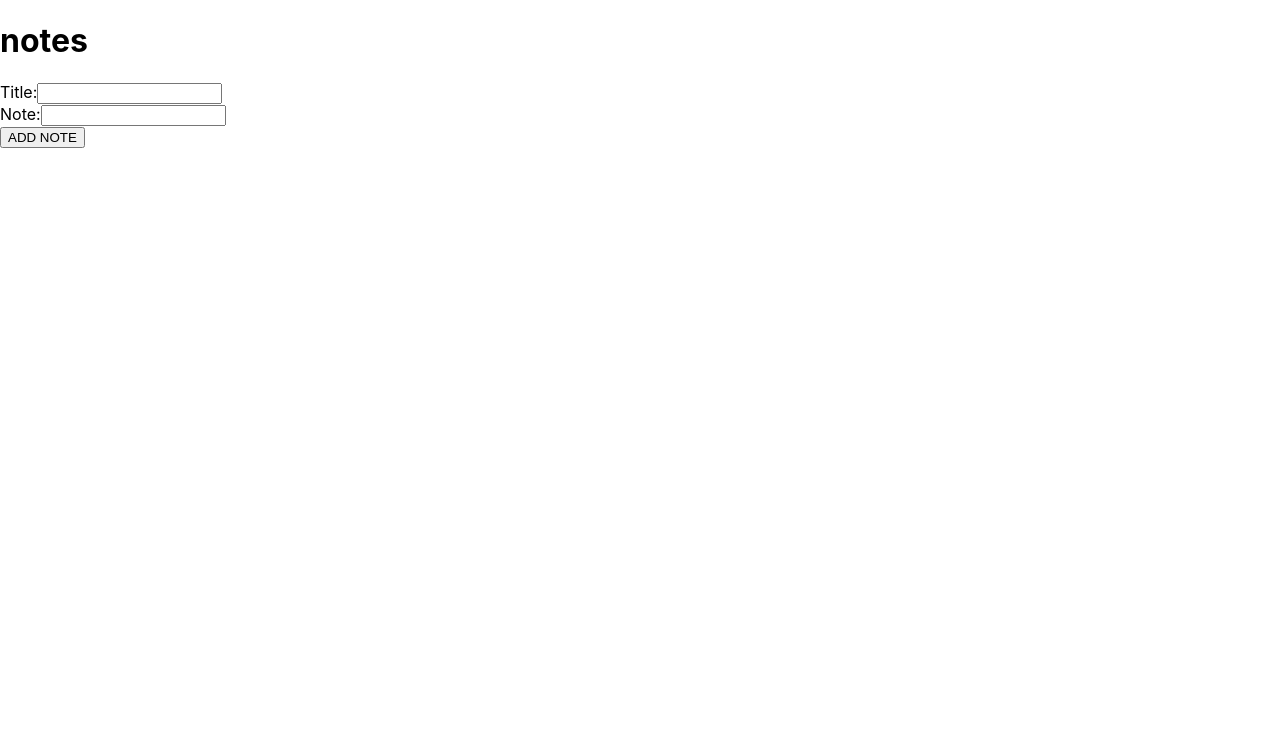
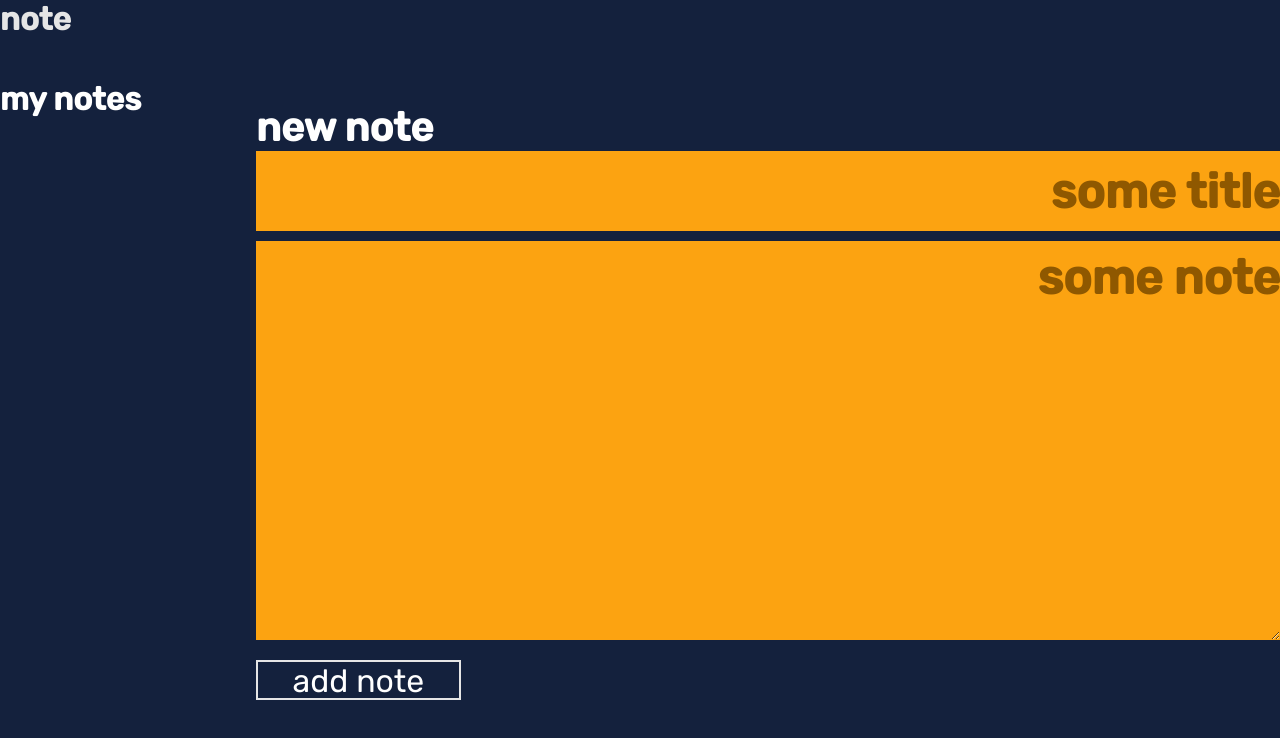
Before and after one commit to jjxmonster/redux-note, a React (Create React App) app: page / in a window 1280 px wide. Shown: the top 738 px of the page. Built offline with nearby package versions, Linux system fonts and the light colour scheme.

Commit message:
change structure

```diff
--- a/package.json
+++ b/package.json
@@ -3,6 +3,9 @@
   "version": "0.1.0",
   "private": true,
   "dependencies": {
+    "@fortawesome/fontawesome-svg-core": "^1.2.32",
+    "@fortawesome/free-solid-svg-icons": "^5.15.1",
+    "@fortawesome/react-fontawesome": "^0.1.13",
     "@testing-library/jest-dom": "^5.11.6",
     "@testing-library/react": "^11.2.2",
     "@testing-library/user-event": "^12.5.0",
--- a/public/index.html
+++ b/public/index.html
@@ -5,11 +5,15 @@
     <link rel="icon" href="%PUBLIC_URL%/favicon.ico" />
     <meta name="viewport" content="width=device-width, initial-scale=1" />
     <meta name="theme-color" content="#000000" />
+
     <meta
       name="description"
       content="Web site created using create-react-app"
     />
     <link rel="apple-touch-icon" href="%PUBLIC_URL%/logo192.png" />
+    <link rel="preconnect" href="https://fonts.gstatic.com">
+    <link href="https://fonts.googleapis.com/css2?family=Rubik:wght@400;500&display=swap" rel="stylesheet">
+
     <!--
       manifest.json provides metadata used when your web app is installed on a
       user's mobile device or desktop. See https://developers.google.com/web/fundamentals/web-app-manifest/
--- a/src/components/App.jsx
+++ b/src/components/App.jsx
@@ -1,25 +1,44 @@
-import React from 'react'
+import React, { useState } from 'react'
 import { Provider } from 'react-redux'
 
-import Form from './Form'
 import NoteList from './NoteList'
+import NoteWrapper from './NoteWrapper'
 
 import store from '../store/store'
 
 import styled from 'styled-components';
+import GlobalStyle from '../themes/GlobalStyles'
+import { theme } from '../themes/theme'
 
-const Container = styled.div``
-const Title = styled.h1``
+import Header from './Header'
+
+const Container = styled.div`
+width:100vw;
+height:100vh;
+background:${theme.colors.dark};
+display:grid;
+grid-template-columns: 20% 1fr 1fr 1fr;
+grid-template-rows: 10% 1fr 1fr 10%;
+`
+
 
 const App = () => {
+  const [visibleNote, setVisibleNote] = useState()
+
+
+  const getNoteId = (id) => {
+    setVisibleNote(id)
+  }
+
   return (
     <Provider store={ store }>
+      <GlobalStyle />
       <Container>
-        <Title>notes</Title>
-        <Form />
-        <NoteList />
-      </Container>
-    </Provider>
+        <Header />
+        <NoteWrapper visibleNote={ visibleNote } />
+        <NoteList getNoteId={ getNoteId } />
+      </Container >
+    </Provider >
   );
 }
 
--- a/src/components/Form.jsx
+++ b/src/components/Form.jsx
@@ -1,26 +1,120 @@
 import { useState } from 'react'
-import { connect, useDispatch } from 'react-redux';
+import { useDispatch } from 'react-redux';
 
 import { addNote, editNote } from '../actions/appActions'
 
 import styled from 'styled-components';
+import { theme } from '../themes/theme'
 
+const NoteWrapper = styled.div`
+grid-column:2/5;
+grid-row:2/4;
+display:flex;
+flex-direction:column;
+`
+const FormH1 = styled.h1`
+flex:1;
+display:flex;
+align-items:flex-end;
+color:#ffffff;
+font-size:5vh;
+`
+const FormWrapper = styled.form`
+flex:8;
+display:flex;
+flex-direction:column;
+`
+const InputWrapper = styled.div`
+flex:1;
+position:relative;
+border-bottom:5px ${theme.colors.dark} solid;
+background:${theme.colors.orange};
+`
+const TextAreaWrapper = styled.div`
+background:${theme.colors.orange};
+flex:5;
+position:relative;
+border-top:5px ${theme.colors.dark} solid;
+`
+const ButtonAndErrorWrapper = styled.div`
+flex:1;
+display:flex;
+justify-content:flex-start;
+align-items:center;
 
-const FormWrapper = styled.form``
-const InputWrapper = styled.div``
-const Label = styled.label``
-const Input = styled.input``
-const SubmitButton = styled.button``
+`
+const LabelForInput = styled.label`
+position: absolute;
+top: 50%;
+right: 0%;
+transform: translate(0, -50%);
+font-size:6vh;
+color:#8f5800;
+font-weight:bold;
+`
+
+const LabelForArea = styled.label`
+position: absolute;
+top: 2%;
+right: 0%;
+transform: translate(0, 0%);
+font-size:6vh;
+color:#8f5800;
+font-weight:bold;
+`
+
+const Input = styled.input`
+width:100%;
+height:100%;
+background:transparent;
+border:none;
+font-size:5vh;
+padding-left:2%;
+
+&:focus{
+    outline:none;
+}
+`
+const TextArea = styled.textarea`
+width:100%;
+height:100%;
+background:transparent;
+border:none;
+font-size:5vh;
+padding:2%;
+
+&:focus{
+    outline:none;
+}`
+const SubmitButton = styled.button`
+cursor:pointer;
+color:white;
+font-size:4vh;
+width:20%;
+height:50%;
+margin-right:2%;
+background:transparent;
+border:2px solid ${theme.colors.grey} ;
+&:focus{
+    outline:none;
+}
+&:hover{
+    border:2px solid ${theme.colors.orange};
+    color: ${theme.colors.orange};
+}
+`
 const ErrorMessage = styled.p`
 color:red;
+font-size:3vh;
 `
 
-const Form = ({ title = '', note = '', id, toogleVisible, addNote, editNote, }) => {
+const Form = ({ title = '', note = '', id, toogleVisible, }) => {
 
     const [ErrorMessageVisible, setIsErrorMessageVisible] = useState(false)
-
     const [titleInput, setTitleInput] = useState(title)
     const [noteInput, setNoteInput] = useState(note)
+
+    const dispatch = useDispatch()
 
     const handleChangeTitle = e => setTitleInput(e.target.value)
     const handleNoteChange = e => setNoteInput(e.target.value)
@@ -40,7 +134,7 @@ const Form = ({ title = '', note = '', id, toogleVisible, addNote, editNote, })
                 id,
             };
 
-            id ? editNote(noteObject) : addNote(noteObject)
+            id ? dispatch(editNote(noteObject)) : dispatch(addNote(noteObject))
 
             if (id) {
                 toogleVisible()
@@ -49,40 +143,36 @@ const Form = ({ title = '', note = '', id, toogleVisible, addNote, editNote, })
     }
 
     return (
+        <NoteWrapper>
+            <FormH1> { id ? "edit note" : "new note" }</FormH1>
             <FormWrapper onSubmit={ handleSubmit }>
                 <InputWrapper>
-                <Label>
-                    Title:
+                    <LabelForInput htmlFor="title" >some title</LabelForInput>
                     <Input
+                        id="title"
                         type="text"
                         onChange={ handleChangeTitle }
                         value={ titleInput }
                     />
-                </Label>
                 </InputWrapper>
-            <InputWrapper>
-                <Label>
-                    Note:
-                   <Input
-                        type="text"
+                <TextAreaWrapper>
+                    <LabelForArea htmlFor="userNote">some note</LabelForArea>
+                    <TextArea
+                        id="userNote"
                         onChange={ handleNoteChange }
                         value={ noteInput }
                     />
-                </Label>
-            </InputWrapper>
+                </TextAreaWrapper>
+                <ButtonAndErrorWrapper>
                     <SubmitButton type="submit">
-                { id ? "SAVE" : "ADD NOTE" }
+                        { id ? "save" : "add note" }
                     </SubmitButton>
                     { ErrorMessageVisible ? <ErrorMessage>Please enter title and some note.</ErrorMessage> : null }
+                </ButtonAndErrorWrapper>
             </FormWrapper>
+        </NoteWrapper>
     )
 }
 
-const connectActionsToProps = ({
-    addNote,
-    editNote,
-})
 
-const FormConsumer = connect(null, connectActionsToProps)(Form)
-
-export default FormConsumer
+export default Form;
--- /dev/null
+++ b/src/components/Header.jsx
@@ -0,0 +1,22 @@
+import styled from 'styled-components';
+import { theme } from '../themes/theme'
+
+
+const HeaderWrapper = styled.div`
+grid-column:1/5;
+`
+const Title = styled.h1`
+color:${theme.colors.grey};
+`
+
+
+const Header = () => {
+    return (
+        <HeaderWrapper>
+            <Title>note</Title>
+        </HeaderWrapper>
+
+    );
+}
+
+export default Header;
--- a/src/components/NoteElement.jsx
+++ b/src/components/NoteElement.jsx
@@ -1,22 +1,101 @@
 import React, { useState } from 'react'
-import { connect } from 'react-redux';
+import { useDispatch } from 'react-redux';
 
 import { deleteNote } from '../actions/appActions'
 
 import styled from 'styled-components';
+import { theme } from '../themes/theme'
 
 import Form from './Form.jsx';
 
-const SingleNote = styled.li``
-const NoteTitle = styled.h2``
-const NoteContents = styled.p``
-const EditButton = styled.button``
-const DeleteButton = styled.button``
+const SingleNote = styled.div`
+grid-column:2/5;
+grid-row:2/4;
+display:flex;
+flex-direction:column;
 
-const NoteElement = ({ title, note, id, deleteNote }) => {
+`
+const Title = styled.h2`
+flex:1;
+display:flex;
+align-items:flex-end;
+color:#ffffff;
+font-size:5vh;
+`
+const NoteInformations = styled.div`
+flex:8;
+display:flex;
+flex-direction:column;
+`
+const TitleWrapp = styled.div`
+flex:1;
+position:relative;
+border-bottom:5px ${theme.colors.dark} solid;
+background:${theme.colors.orange};
+display:flex;
+align-items:center;
+`
+const ContentWrapp = styled.div`
+background:${theme.colors.orange};
+flex:5;
+position:relative;
+border-top:5px ${theme.colors.dark} solid;
+`
+const NoteTitle = styled.h2`
+font-weight:400;
+padding-left:2%;
+font-size:5vh;
+
+`
+const NoteContents = styled.p`
+
+font-size:5vh;
+padding:2%;
+`
+const NoteButtons = styled.div`
+flex:1;
+display:flex;
+justify-content:flex-start;
+align-items:center;
+`
+const EditButton = styled.button`
+cursor:pointer;
+color:white;
+font-size:4vh;
+width:20%;
+height:50%;
+background:transparent;
+margin-right:2%;
+border:2px solid ${theme.colors.grey} ;
+&:focus{
+    outline:none;
+}
+&:hover{
+    border:2px solid ${theme.colors.orange};
+    color: ${theme.colors.orange};
+}`
+const DeleteButton = styled.button`
+cursor:pointer;
+color:white;
+font-size:4vh;
+width:20%;
+height:50%;
+background:transparent;
+border:2px solid ${theme.colors.grey} ;
+&:focus{
+    outline:none;
+}
+&:hover{
+    border:2px solid ${theme.colors.orange};
+    color: ${theme.colors.orange};
+}`
+
+const NoteElement = ({ title, note, id }) => {
 
 
     const [isVisibleForm, setIsVisibleForm] = useState(false)
+
+    const dispatch = useDispatch()
 
     const toogleElements = () => setIsVisibleForm(prev => !prev)
 
@@ -30,10 +109,21 @@ const NoteElement = ({ title, note, id, deleteNote }) => {
             />
         ) : (
             <SingleNote>
-                <NoteTitle>{ title }</NoteTitle>
-                <NoteContents>{ note }</NoteContents>
-                <EditButton onClick={ toogleElements } >EDIT</EditButton>
-                <DeleteButton onClick={ () => deleteNote(id) }>DELETE</DeleteButton>
+                <Title>my note</Title>
+                <NoteInformations>
+                    <TitleWrapp>
+                        <NoteTitle>{ title }</NoteTitle>
+                    </TitleWrapp>
+                    <ContentWrapp>
+                        <NoteContents>{ note }</NoteContents>
+                    </ContentWrapp>
+
+                    <NoteButtons>
+                        <EditButton onClick={ toogleElements } >edit</EditButton>
+                        <DeleteButton onClick={ () => dispatch(deleteNote(id)) }>delete</DeleteButton>
+                    </NoteButtons>
+
+                </NoteInformations>
             </SingleNote>
         )
 
@@ -44,11 +134,4 @@ const NoteElement = ({ title, note, id, deleteNote }) => {
     );
 }
 
-const connectActionDelete = ({
-    deleteNote,
-})
-
-const ElementConsumer = connect(null, connectActionDelete)(NoteElement)
-
-
-export default ElementConsumer;
+export default NoteElement;
--- a/src/components/NoteList.jsx
+++ b/src/components/NoteList.jsx
@@ -1,20 +1,48 @@
 import React, { useEffect } from 'react'
 import { connect } from 'react-redux'
 
+import { FontAwesomeIcon } from '@fortawesome/react-fontawesome'
+import { faThumbtack } from '@fortawesome/free-solid-svg-icons'
+
+
 import styled from 'styled-components';
 
-import NoteElement from './NoteElement'
-const List = styled.ul``
+const ListElement = styled.div`
+width:100%;
+height:10%;
+border-bottom:solid white 2px;
+cursor:pointer;
+display:flex;
+align-items:flex-end;
+margin-bottom:2%;
+font-size:3vh;
+`
+const ListElementTitle = styled.p`
 
-const NoteList = ({ notes }) => {
+    margin-left:2%;
+`
+const List = styled.div`
+grid-row:2/5;
+color:white;
+padding-right:5%;
+`
+const ListTitle = styled.h1``
+
+
+const NoteList = ({ notes, getNoteId }) => {
+
+    const handleOnClick = (note) => {
+        getNoteId(note.id)
+    }
 
     const noteElements = notes.map(note => (
-        <NoteElement key={ note.id } { ...note } />
+        <ListElement key={ note.id } onClick={ handleOnClick.bind(this, note) }> <FontAwesomeIcon icon={ faThumbtack } /> <ListElementTitle>{ note.title }</ListElementTitle></ListElement >
     ))
-
 
     return (
         <List>
+            <ListTitle>my notes</ListTitle>
+            {/* <ListElement key={ 1 }>new note</ListElement > */ }
             { noteElements }
         </List>
     );
--- /dev/null
+++ b/src/components/NoteWrapper.jsx
@@ -0,0 +1,43 @@
+import { useEffect, useState } from 'react'
+import { connect } from 'react-redux'
+import Form from './Form'
+import NoteElement from './NoteElement'
+
+
+const NoteWrapper = ({ notes, visibleNote = "" }) => {
+
+    const [isNoteVisible, setIsNoteVisible] = useState(false)
+    const [visibleNoteId, setVisibleNoteId] = useState(visibleNote)
+
+    const actualNote = notes.filter(currentElement => currentElement.id === visibleNoteId);
+
+    const formOrNote = () => {
+        if (isNoteVisible && actualNote.length > 0) return (<NoteElement title={ actualNote[0].title } note={ actualNote[0].note } id={ actualNote[0].id } />)
+        else return (<Form />)
+    }
+    const isNoteId = () => {
+        if (visibleNote) {
+            setIsNoteVisible(true)
+        } else {
+            setIsNoteVisible(false)
+        }
+    }
+    useEffect(() => {
+        setVisibleNoteId(visibleNote)
+        isNoteId()
+    }, [visibleNote]);
+    return (
+        <>
+            {formOrNote() }
+        </>
+    );
+}
+
+
+const reduxStateToProps = state => ({
+    notes: state.notes
+})
+
+const NoteWrapperConsumer = connect(reduxStateToProps)(NoteWrapper)
+
+export default NoteWrapperConsumer
--- a/src/index.css
+++ b/src/index.css
@@ -10,4 +10,5 @@ body {
 code {
   font-family: source-code-pro, Menlo, Monaco, Consolas, 'Courier New',
     monospace;
+
 }
--- /dev/null
+++ b/src/themes/GlobalStyles.js
@@ -0,0 +1,12 @@
+import { createGlobalStyle } from 'styled-components';
+
+const GlobalStyle = createGlobalStyle`
+  *{
+    margin: 0;
+    padding: 0;
+    box-sizing: border-box;
+    font-family: 'Rubik', sans-serif;
+  }
+`;
+
+export default GlobalStyle;
--- /dev/null
+++ b/src/themes/theme.js
@@ -0,0 +1,7 @@
+export const theme = {
+    colors:{
+        dark:"#14213d",
+        orange:'#fca311',
+        grey:"#e5e5e5"
+    }
+}
```
Also changed, not shown: 2 other files (tests, documents, lock files or other folders). Lines whose indentation alone changed are shown as unchanged.
